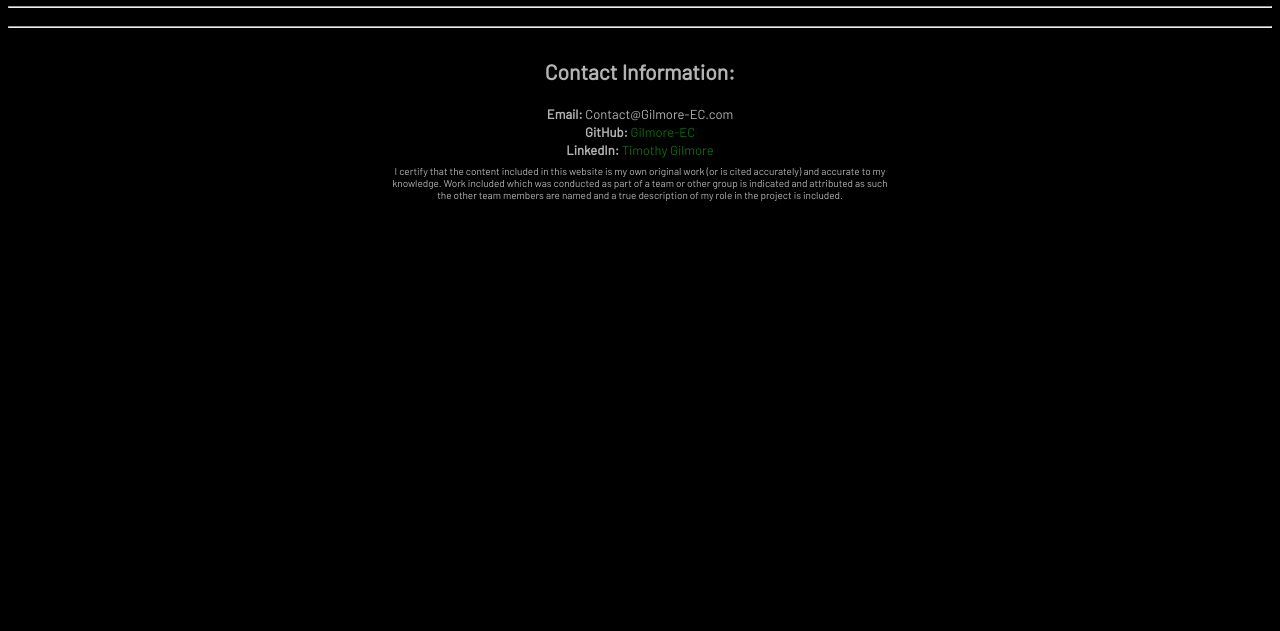
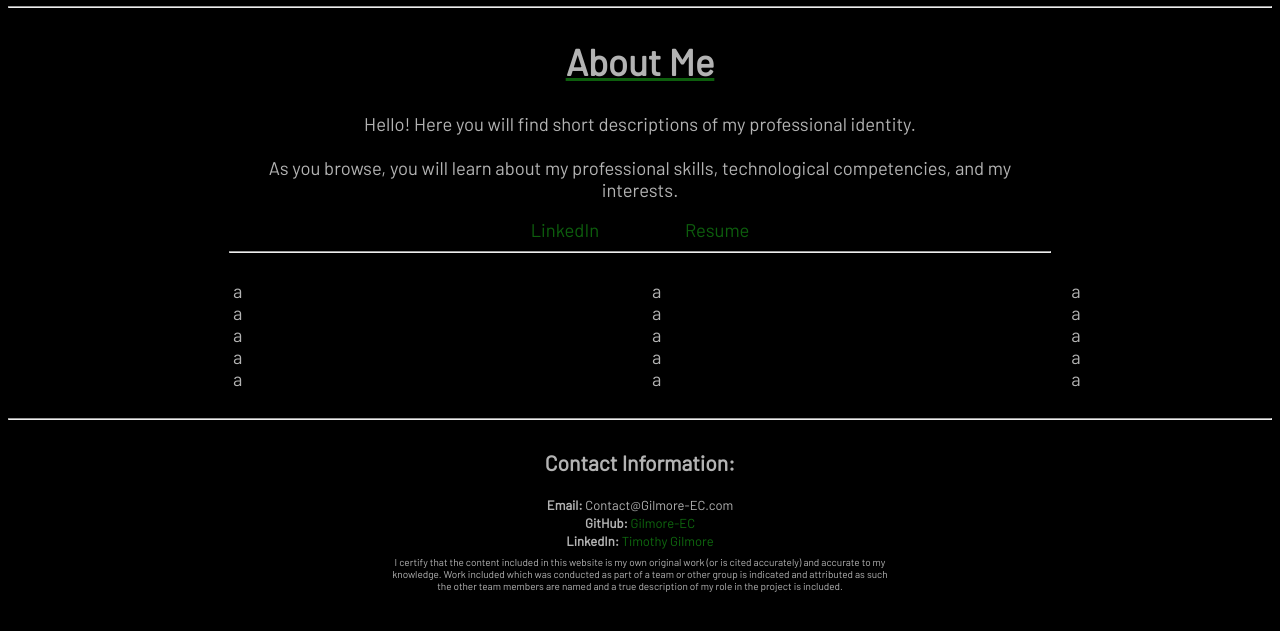
Before and after one commit to gilmore-ec/gilmore-ec.github.io, a plain HTML site: page about.html in a window 1280 px wide. Shown: the part 79-710 px from the top of the page. Drawn offline with Linux system fonts and the light colour scheme.

Commit message:
Added skill columns and styling

```diff
--- a/about.html
+++ b/about.html
@@ -29,7 +29,38 @@
       <hr />
 
       <!--Body-->
-      <div class="main"></div>
+      <div class="about">
+        <div class="greeting">
+          <h2>About Me</h2>
+          Hello! Here you will find short descriptions of my professional identity.<br><br>As you browse, you will learn about my professional skills, technological competencies, and my interests.</p>
+          <a href="www.linkedin.com/in/gilmore-ec" target="_blank">LinkedIn</a>
+          <a href="assets/resume/Resume.pdf" target="_blank">Resume</a>
+          <hr />
+        </div>
+        <div class="skills">
+          <ul>
+            <li>a</li>
+            <li>a</li>
+            <li>a</li>
+            <li>a</li>
+            <li>a</li>
+          </ul>
+          <ul>
+            <li>a</li>
+            <li>a</li>
+            <li>a</li>
+            <li>a</li>
+            <li>a</li>
+          </ul>
+          <ul>
+            <li>a</li>
+            <li>a</li>
+            <li>a</li>
+            <li>a</li>
+            <li>a</li>
+          </ul>
+        </div>
+      </div>
       <!--End Body-->
 
       <hr />
--- a/assets/body.css
+++ b/assets/body.css
@@ -2,6 +2,13 @@
     display: flex;
     align-items: center;
     max-width: 100%;
+}
+
+.about {
+    align-items: center;
+    width: 100%;
+    padding: 0;
+    margin: auto;
 }
 
 .biography {
@@ -23,9 +30,31 @@
     margin-right: auto;
 }
 
+.greeting a {
+    color: rgb(13, 94, 13);
+    text-decoration: none;
+    margin: auto;
+    padding: 5%;
+
+}
+
 .greeting h2 {
     text-decoration: underline;
     text-decoration-color: rgb(13, 94, 13);
+}
+.skills {
+    width: 100%;
+    display: flex;
+    margin-inline: 0%;
+}
+
+.skills ul {
+    list-style: none;
+    width: 30%;
+}
+
+.skills ul li {
+    text-decoration: none;
 }
 
 /* Computer Styling */
```
